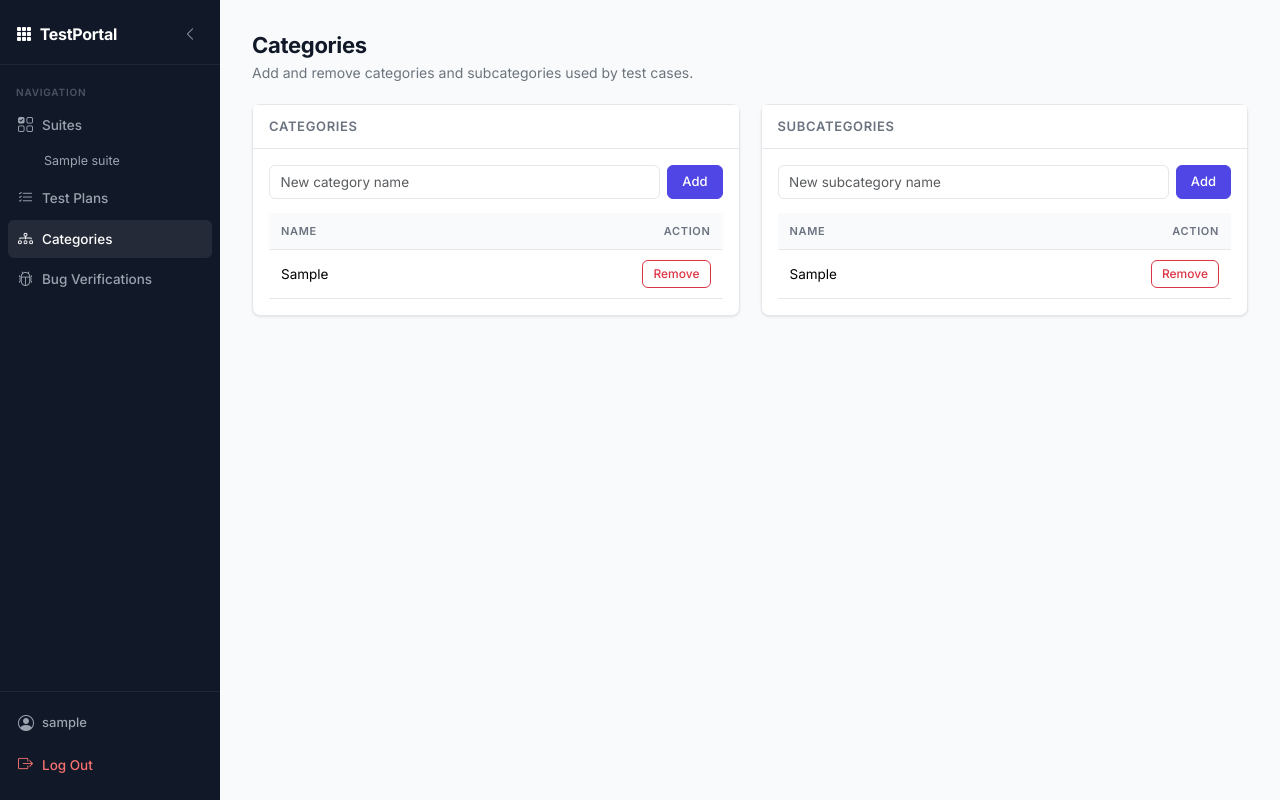
After one commit to gagelarsen/testportal, a Django app: page /categories/ in a window 1280 px wide. The commit adds this page. Run offline with Django 4.2, Linux system fonts and the light colour scheme; a user stored in the database is signed in; tables that the repository leaves empty hold one stand-in row (values such as "Sample post"); some libraries are stand-ins or nearby versions.

Commit message:
add page for adding categories for admins

```diff
--- a/templates/core/layout.html
+++ b/templates/core/layout.html
@@ -50,6 +50,9 @@
             {% endif %}
         </li>
         <li><a href="/test-plans/" class="tp-nav-link"><i class="bi bi-list-check"></i> <span class="tp-nav-text">Test Plans</span></a></li>
+        {% if user.is_superuser %}
+        <li><a href="/categories/" class="tp-nav-link"><i class="bi bi-diagram-3"></i> <span class="tp-nav-text">Categories</span></a></li>
+        {% endif %}
         <li><a href="/bug-verifications" class="tp-nav-link"><i class="bi bi-bug"></i> <span class="tp-nav-text">Bug Verifications</span></a></li>
     </ul>
 
--- /dev/null
+++ b/templates/testportal/category_management_view.html
@@ -0,0 +1,116 @@
+{% extends "core/layout.html" %}
+
+{% block content %}
+<section class="mb-4">
+    <div class="mb-4">
+        <h1 class="mb-1">Categories</h1>
+        <p class="text-secondary mb-0">Add and remove categories and subcategories used by test cases.</p>
+    </div>
+
+    {% if error_message %}
+    <div class="alert alert-danger" role="alert">{{ error_message }}</div>
+    {% endif %}
+
+    {% if success_message %}
+    <div class="alert alert-success" role="alert">{{ success_message }}</div>
+    {% endif %}
+
+    <div class="row g-4 align-items-start">
+        <div class="col-12 col-xl-6">
+            <div class="card">
+                <div class="card-header">Categories</div>
+                <div class="card-body">
+                    {% if user.is_authenticated %}
+                    <form method="post" class="d-flex gap-2 mb-3">
+                        {% csrf_token %}
+                        <input type="hidden" name="action" value="add-category">
+                        <input type="text" name="category" class="form-control" placeholder="New category name" required>
+                        <button type="submit" class="btn btn-primary">Add</button>
+                    </form>
+                    {% endif %}
+
+                    <div class="table-responsive">
+                        <table class="table table-sm align-middle mb-0">
+                            <thead>
+                                <tr>
+                                    <th>Name</th>
+                                    <th class="text-end" style="width: 90px;">Action</th>
+                                </tr>
+                            </thead>
+                            <tbody>
+                                {% for category in categories %}
+                                <tr>
+                                    <td>{{ category.category }}</td>
+                                    <td class="text-end">
+                                        {% if user.is_authenticated %}
+                                        <form method="post" class="d-inline">
+                                            {% csrf_token %}
+                                            <input type="hidden" name="action" value="delete-category">
+                                            <input type="hidden" name="category_id" value="{{ category.id }}">
+                                            <button type="submit" class="btn btn-outline-danger btn-sm">Remove</button>
+                                        </form>
+                                        {% endif %}
+                                    </td>
+                                </tr>
+                                {% empty %}
+                                <tr>
+                                    <td colspan="2" class="text-secondary text-center py-3">No categories yet.</td>
+                                </tr>
+                                {% endfor %}
+                            </tbody>
+                        </table>
+                    </div>
+                </div>
+            </div>
+        </div>
+
+        <div class="col-12 col-xl-6">
+            <div class="card">
+                <div class="card-header">Subcategories</div>
+                <div class="card-body">
+                    {% if user.is_authenticated %}
+                    <form method="post" class="d-flex gap-2 mb-3">
+                        {% csrf_token %}
+                        <input type="hidden" name="action" value="add-subcategory">
+                        <input type="text" name="subcategory" class="form-control" placeholder="New subcategory name" required>
+                        <button type="submit" class="btn btn-primary">Add</button>
+                    </form>
+                    {% endif %}
+
+                    <div class="table-responsive">
+                        <table class="table table-sm align-middle mb-0">
+                            <thead>
+                                <tr>
+                                    <th>Name</th>
+                                    <th class="text-end" style="width: 90px;">Action</th>
+                                </tr>
+                            </thead>
+                            <tbody>
+                                {% for subcategory in subcategories %}
+                                <tr>
+                                    <td>{{ subcategory.subcategory }}</td>
+                                    <td class="text-end">
+                                        {% if user.is_authenticated %}
+                                        <form method="post" class="d-inline">
+                                            {% csrf_token %}
+                                            <input type="hidden" name="action" value="delete-subcategory">
+                                            <input type="hidden" name="subcategory_id" value="{{ subcategory.id }}">
+                                            <button type="submit" class="btn btn-outline-danger btn-sm">Remove</button>
+                                        </form>
+                                        {% endif %}
+                                    </td>
+                                </tr>
+                                {% empty %}
+                                <tr>
+                                    <td colspan="2" class="text-secondary text-center py-3">No subcategories yet.</td>
+                                </tr>
+                                {% endfor %}
+                            </tbody>
+                        </table>
+                    </div>
+                </div>
+            </div>
+        </div>
+    </div>
+</section>
+{% endblock %}
--- a/testportal/urls.py
+++ b/testportal/urls.py
@@ -2,7 +2,7 @@ from django.urls import path
 from django.views.generic import RedirectView
 
 from testportal.views import dashboard_view, suite_detail_view, suite_list_view, \
-    test_plan_list_view, test_plan_detail_view, test_case_detail_view, suite_report_view
+    test_plan_list_view, test_plan_detail_view, test_case_detail_view, suite_report_view, category_management_view
 from testportal.views.test_result_update_view import TestResultUpdateView, TestResultCreateView
 from testportal.views.test_case_update_view import TestCaseUpdateView, TestCaseCreateView
 from testportal.views.test_plan_update_view import TestPlanUpdateView, TestPlanCreateView
@@ -26,6 +26,7 @@ urlpatterns = [
     path('suites/<str:name>/dashboard/', dashboard_view, name='dashboard_view'),
     path('suites/<str:name>/report/', suite_report_view, name='suite_report_view'),
     path('bug-verifications', bug_verifications_general_view, name='bug_verifications_general_view'),
+    path('categories/', category_management_view, name='category_management_view'),
     path('bug-verifications/report/<str:name>-<str:version>', bug_verification_report, name='bug_verification_report'),
     path('products/<int:pk>/update', ProductUpdateView.as_view(), name='product_update'),
     path('products/create', ProductCreateView.as_view(), name='product_create'),
--- a/testportal/views/__init__.py
+++ b/testportal/views/__init__.py
@@ -5,3 +5,4 @@ from .suite_list_view import suite_list_view  # NOQA: F401
 from .test_plan_detail_view import test_plan_detail_view  # NOQA: F401
 from .test_plan_list_view import test_plan_list_view  # NOQA: F401
 from .test_case_detail_view import test_case_detail_view  # NOQA: F401
+from .category_management_view import category_management_view  # NOQA: F401
--- /dev/null
+++ b/testportal/views/category_management_view.py
@@ -0,0 +1,61 @@
+from django.db.models.deletion import ProtectedError
+from django.core.exceptions import PermissionDenied
+from django.shortcuts import render
+
+from testportal.models import Suite, TestCategory, TestSubcategory
+
+
+def category_management_view(request):
+    if not request.user.is_authenticated:
+        raise PermissionDenied
+    if not request.user.is_superuser:
+        raise PermissionDenied
+
+    error_message = ''
+    success_message = ''
+
+    if request.method == 'POST':
+        action = (request.POST.get('action') or '').strip()
+
+        if action == 'add-category':
+            category_name = (request.POST.get('category') or '').strip()
+            if category_name:
+                _, created = TestCategory.objects.get_or_create(category=category_name)
+                success_message = 'Category added.' if created else 'Category already exists.'
+
+        elif action == 'delete-category':
+            category_id = request.POST.get('category_id')
+            if category_id:
+                try:
+                    TestCategory.objects.get(id=category_id).delete()
+                    success_message = 'Category removed.'
+                except TestCategory.DoesNotExist:
+                    pass
+                except ProtectedError:
+                    error_message = 'Cannot remove category because test cases still reference it.'
+
+        elif action == 'add-subcategory':
+            subcategory_name = (request.POST.get('subcategory') or '').strip()
+            if subcategory_name:
+                _, created = TestSubcategory.objects.get_or_create(subcategory=subcategory_name)
+                success_message = 'Subcategory added.' if created else 'Subcategory already exists.'
+
+        elif action == 'delete-subcategory':
+            subcategory_id = request.POST.get('subcategory_id')
+            if subcategory_id:
+                try:
+                    TestSubcategory.objects.get(id=subcategory_id).delete()
+                    success_message = 'Subcategory removed.'
+                except TestSubcategory.DoesNotExist:
+                    pass
+                except ProtectedError:
+                    error_message = 'Cannot remove subcategory because test cases still reference it.'
+
+    context = {
+        'suites': Suite.objects.filter(active=True),
+        'categories': TestCategory.objects.all(),
+        'subcategories': TestSubcategory.objects.all(),
+        'error_message': error_message,
+        'success_message': success_message,
+    }
+    return render(request, 'testportal/category_management_view.html', context)
```
Also changed, not shown: testportal/tests_category_management_view.py (added, +74 -0 lines).
